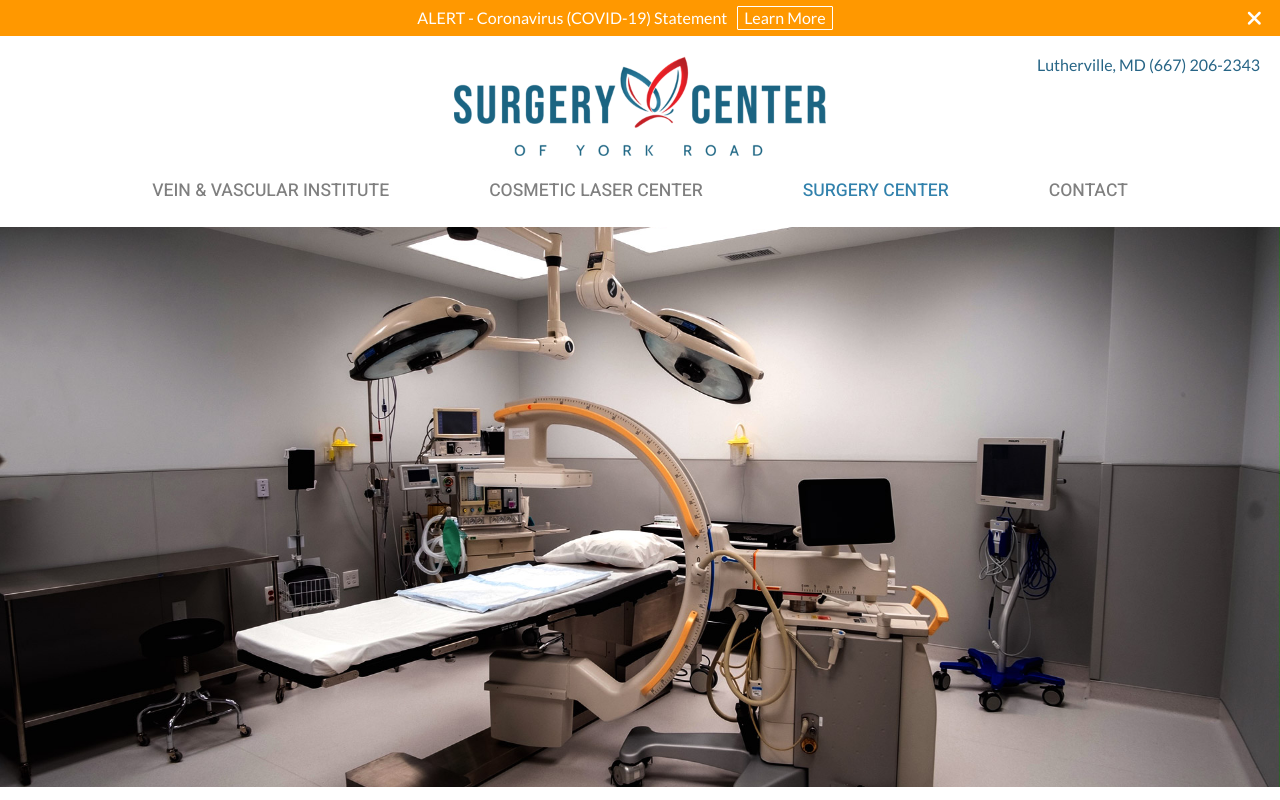
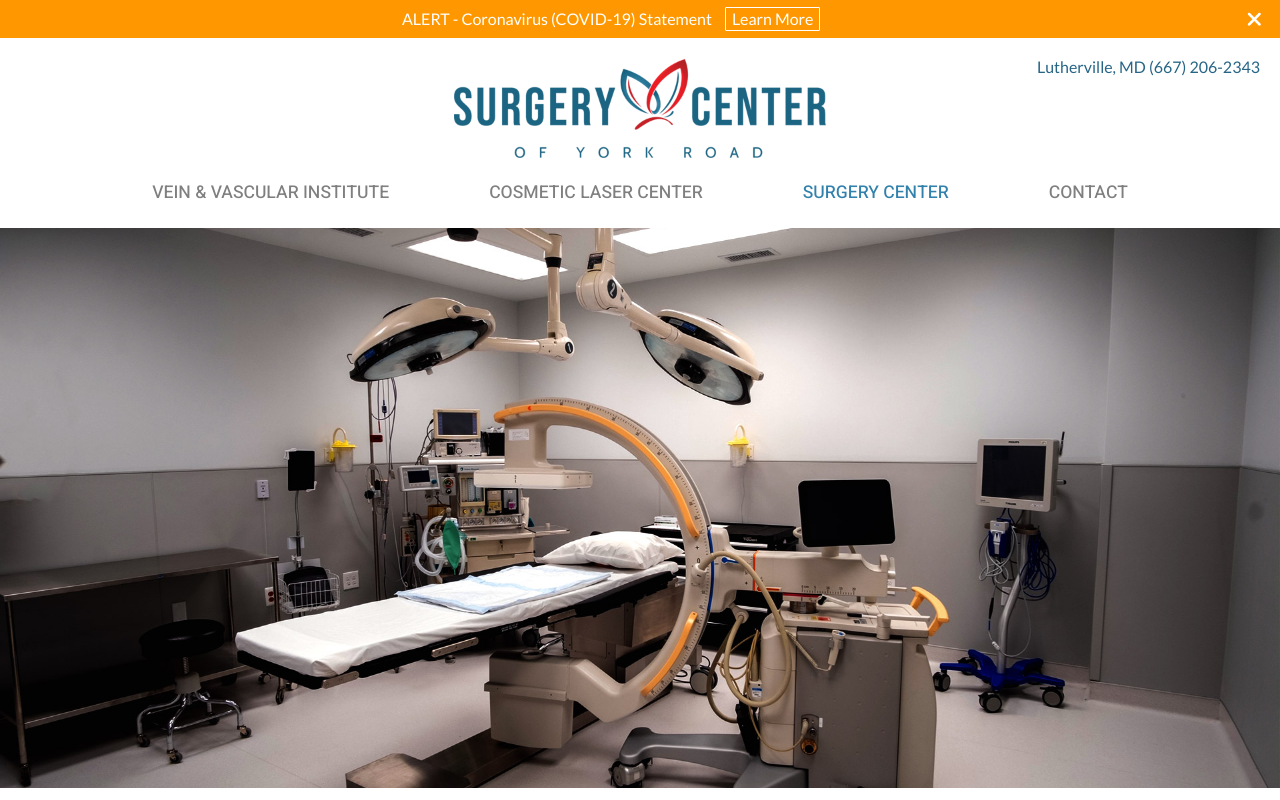
Before and after one commit to asif101/surgercenterofyorkroad, a plain HTML site: page index.html in a window 1280 px wide. Shown: the top 800 px of the page. Drawn offline with Linux system fonts and the light colour scheme.

Commit message:
fixed covid banner layout on IE and narrow viewports

```diff
--- a/index.html
+++ b/index.html
@@ -25,8 +25,10 @@
 
 <body>
   <div class="covid-alert" id="covid-alert">
-    <span>ALERT - Coronavirus (COVID-19) Statement</span>
-    <button id="covid-button" title="Read COVID-19 Statement" onclick="showStatement()">Learn More</button>
+    <div class='covid-text-container'>
+      <span>ALERT - Coronavirus (COVID-19) Statement</span>
+      <button id="covid-button" title="Read COVID-19 Statement" onclick="showStatement()">Learn More</button>
+    </div>
     <button id="alert-dismiss" title="Dismiss Alert" onclick="dismissAlert()"><i class="fas fa-times"></i></button>
   </div>
   <header>
--- a/styles.css
+++ b/styles.css
@@ -407,9 +407,13 @@ section#hours-and-location a:hover {
     text-align: center;
     position: relative;
     display: flex;
-    justify-content: center;
+    justify-content: flex-end;
     align-items: center;
-    flex-wrap: wrap;
+    flex-wrap: nowrap;
+}
+
+.covid-text-container {
+    flex-grow: 1;
 }
 
 #covid-button {
@@ -430,8 +434,6 @@ section#hours-and-location a:hover {
 }
 
 #alert-dismiss {
-    position: absolute;
-    right: 12px;
     color: #fff;
     background-color: transparent;
     cursor: pointer;
@@ -439,7 +441,6 @@ section#hours-and-location a:hover {
     font-size: 1.3em;
     border-radius: 1px;
     transition: background-color .2s;
-
 }
 
 #alert-dismiss:hover {
```
